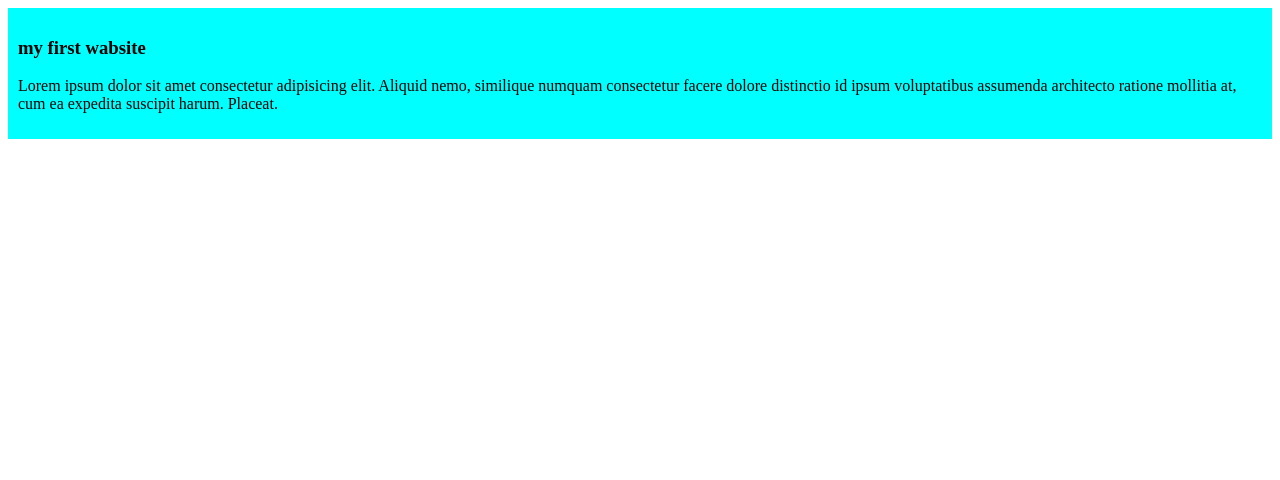
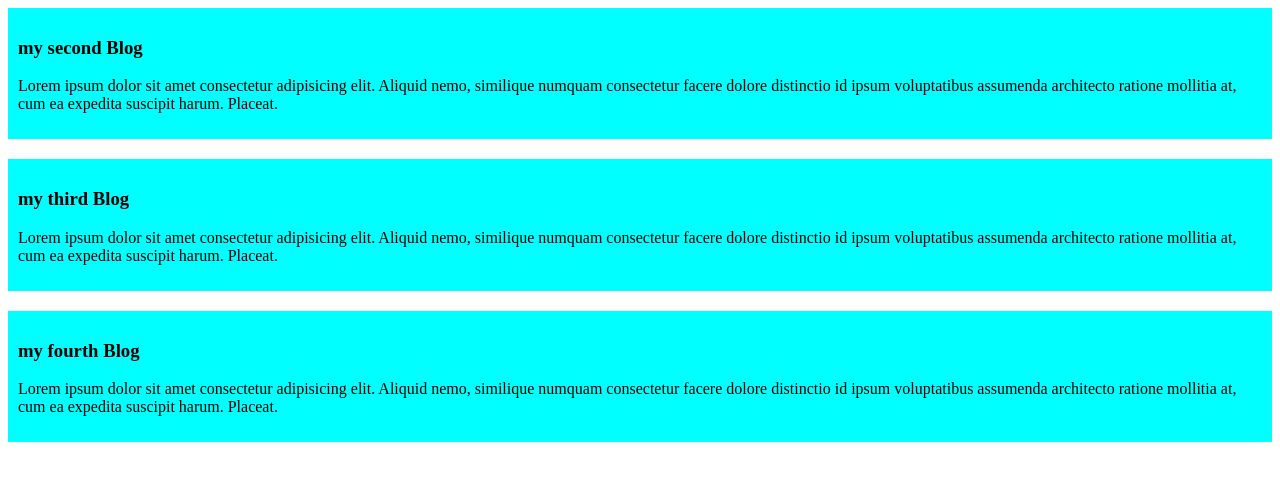
Before and after one commit to sifathossenshuvo/sifathossenshuvo, a plain HTML site: page index.html in a window 1280 px wide. Drawn offline with Linux system fonts and the light colour scheme.

Commit message:
added the second and third blog

```diff
--- a/index.html
+++ b/index.html
@@ -7,8 +7,27 @@
     <link rel="stylesheet" href="styls/blog.css">
 </head>
 <body>
+
    <div>
-    <h3>my first wabsite</h3>
+    <h3>my second Blog</h3>
+    <p>Lorem ipsum dolor sit amet consectetur
+         adipisicing elit. Aliquid nemo, similique
+         numquam consectetur facere dolore distinctio id
+          ipsum voluptatibus assumenda architecto ratione
+           mollitia at,
+            cum ea expedita suscipit harum. Placeat.</p>
+   </div>
+   <div>
+    <h3>my third Blog</h3>
+    <p>Lorem ipsum dolor sit amet consectetur
+         adipisicing elit. Aliquid nemo, similique
+         numquam consectetur facere dolore distinctio id
+          ipsum voluptatibus assumenda architecto ratione
+           mollitia at,
+            cum ea expedita suscipit harum. Placeat.</p>
+   </div>
+   <div>
+    <h3>my fourth Blog</h3>
     <p>Lorem ipsum dolor sit amet consectetur
          adipisicing elit. Aliquid nemo, similique
          numquam consectetur facere dolore distinctio id
--- a/styls/blog.css
+++ b/styls/blog.css
@@ -1,4 +1,5 @@
 div{
     background-color: aqua;
     padding: 10px;
+  margin-bottom: 20px;
 }
```
